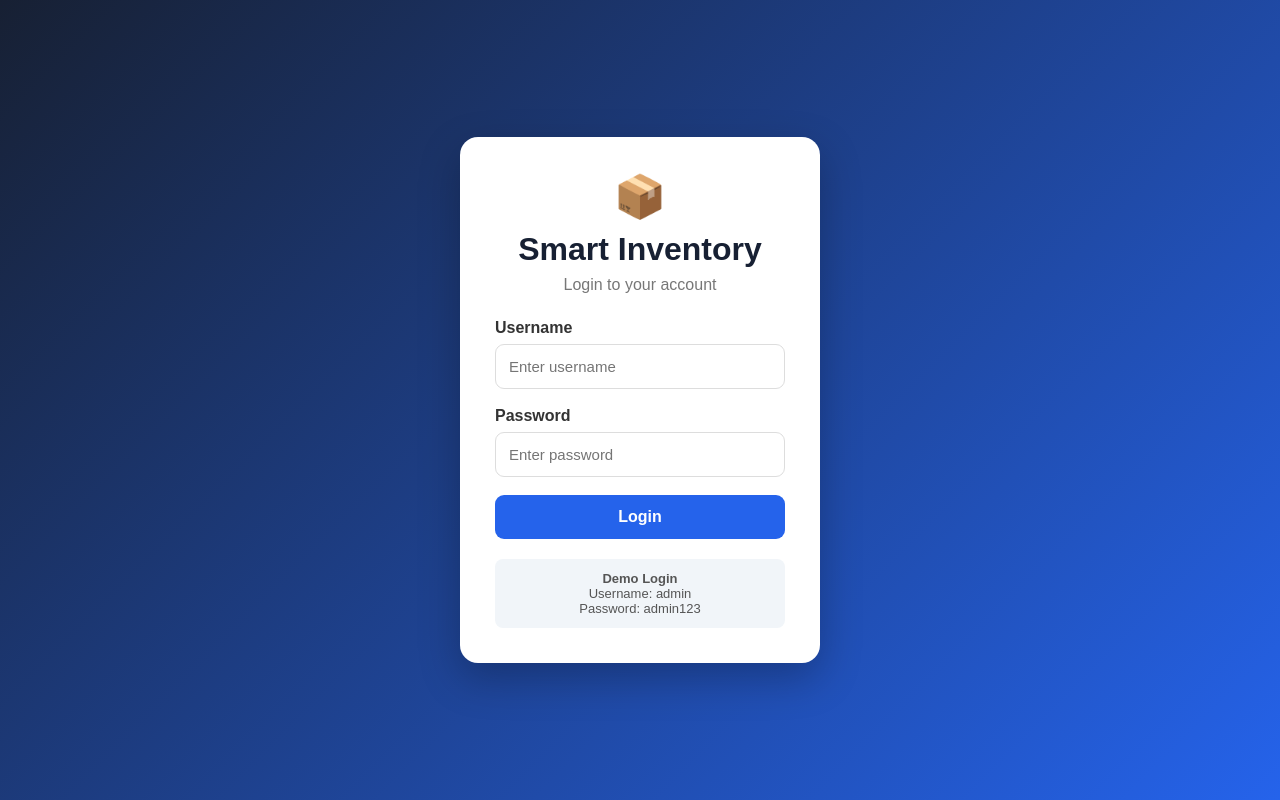
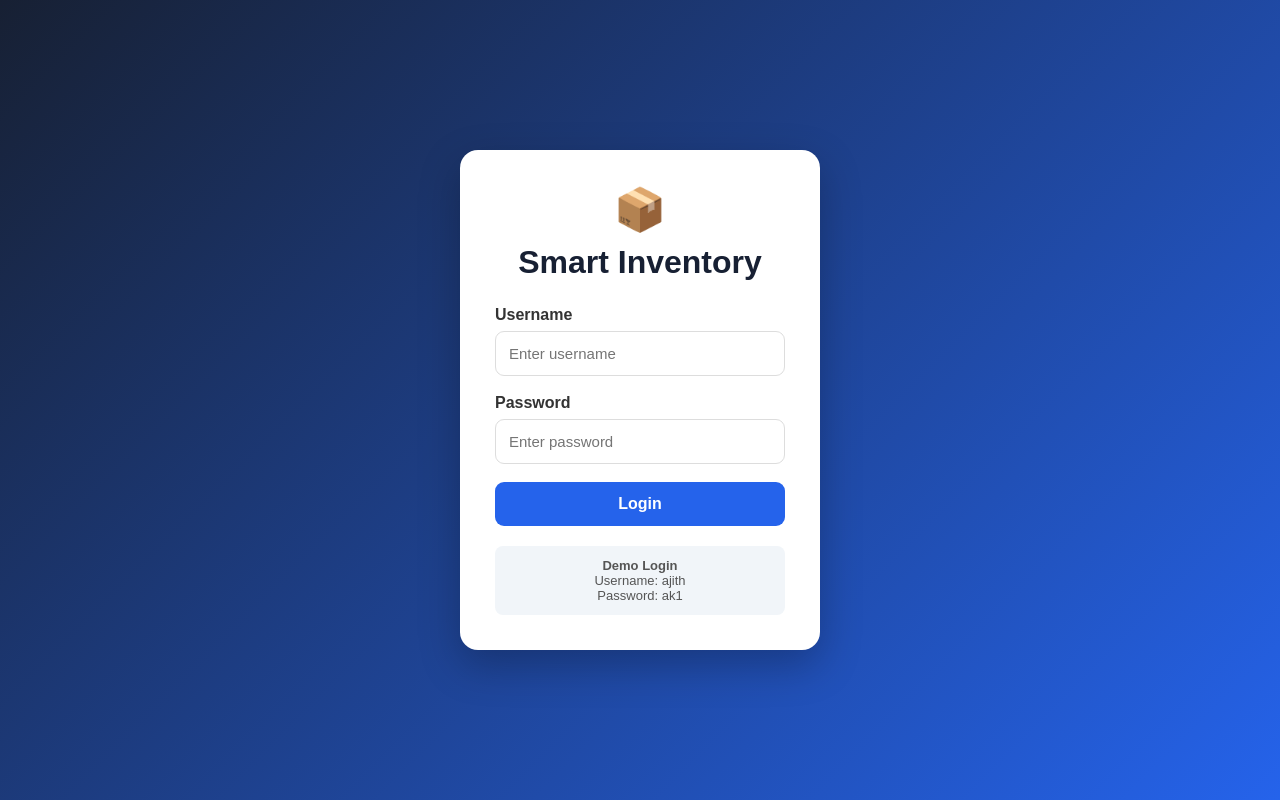
Before and after one commit to aijthkumar-ak/Smart-inventory-, a Flask app: page /login in a window 1280 px wide. Run offline with Flask 3, Linux system fonts and the light colour scheme.

Commit message:
Modify login page with new demo credentials
Updated login instructions and changed password input type.

```diff
--- a/templates/login.html
+++ b/templates/login.html
@@ -114,7 +114,7 @@
 
         <h1>Smart Inventory</h1>
 
-        <p class="subtitle">Login to your account</p>
+        <p class="subtitle"> </p>
 
         {% if error %}
             <div class="error">
@@ -136,7 +136,7 @@
             <label>Password</label>
 
             <input
-                type="password"
+                type="text and number"
                 name="password"
                 placeholder="Enter password"
                 required
@@ -150,8 +150,8 @@
 
         <div class="default-login">
             <b>Demo Login</b><br>
-            Username: admin<br>
-            Password: admin123
+            Username: ajith<br>
+            Password: ak1
         </div>
 
     </div>
```
